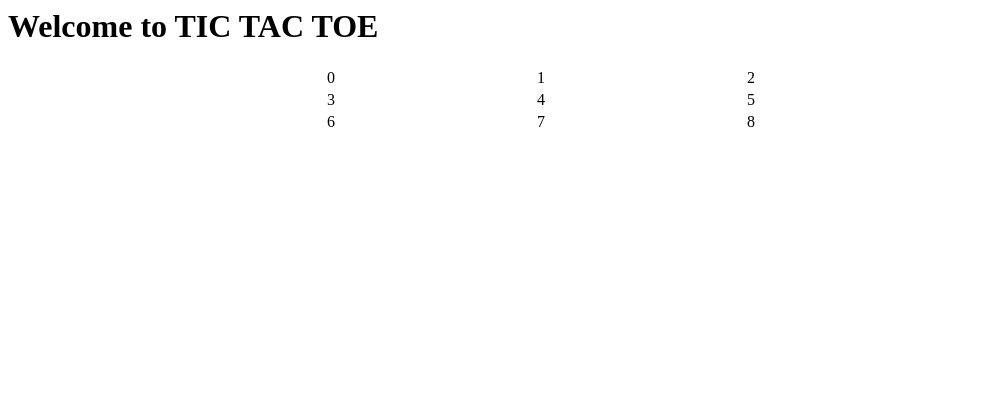
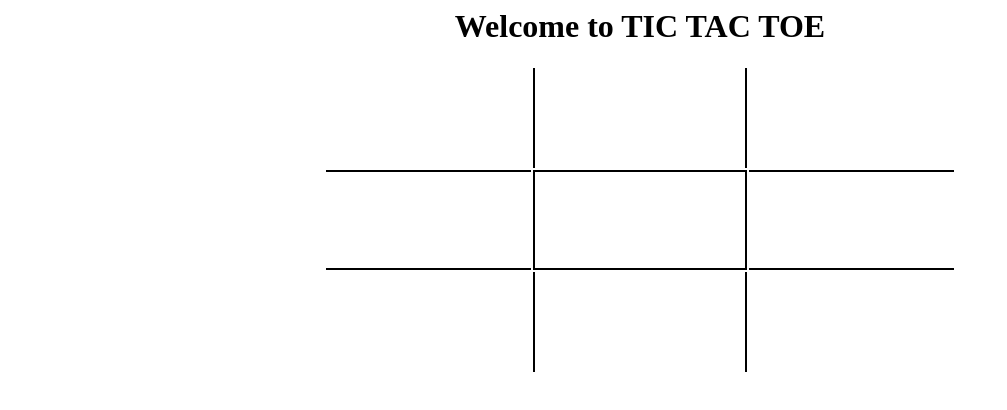
Before and after one commit to zerga9/Tic-Tac-Toe-JS, a website: page index.html in a window 1280 px wide. Shown: the whole page, without its empty margins (0-1007 px from the left). Drawn offline with Linux system fonts and the light colour scheme.

Commit message:
Add style and remove numbers

```diff
--- a/app.js
+++ b/app.js
@@ -1,9 +1,9 @@
 const express = require("express");
-let port = process.env.PORT || 3000;
+let port = process.env.PORT || 9000;
 const app = express();
 
 app.use(express.static(__dirname + "/"));
 
 const server = app.listen(port, function() {
-  console.log("Express server listening on port" + port);
+  console.log("Express server listening on port " + port);
 });
--- a/index.html
+++ b/index.html
@@ -8,25 +8,50 @@
 <script src="src/Player.js"></script>
 <script src="src/Game.js"></script>
 <script src="src/config.js"></script>
+<style media="screen">
+  h1 {
+  text-align: center;
+  }
+  td {
+  width: 100px;
+  height: 100px;
+  }
+  table {
+  font-size: 40px;
+  text-align: center;
+  margin: 5px auto;
+  }
+  .vert {
+  border-left: 2px solid black;
+  border-right: 2px solid black;
+  }
+  .hor {
+  border-top: 2px solid black;
+  border-bottom: 2px solid black;
+  }
+</style>
+</head>
+<body>
+
 
 </head>
 <body>
   <h1>Welcome to TIC TAC TOE</h1>
   <center><table style="width:50%">
   <tr>
-    <td id="0" onclick="game.play(game.currentPlayer, 0)">0</td>
-    <td id="1" onclick="game.play(game.currentPlayer, 1)">1</td>
-    <td id="2" onclick="game.play(game.currentPlayer, 2)">2</td>
+    <td id="0" onclick="game.play(game.currentPlayer, 0)"></td>
+    <td id="1" class="vert" onclick="game.play(game.currentPlayer, 1)"></td>
+    <td id="2" onclick="game.play(game.currentPlayer, 2)"></td>
   </tr>
   <tr>
-    <td id="3" onclick="game.play(game.currentPlayer, 3)">3</td>
-    <td id="4" onclick="game.play(game.currentPlayer, 4)">4</td>
-    <td id="5" onclick="game.play(game.currentPlayer, 5)">5</td>
+    <td id="3" class="hor" onclick="game.play(game.currentPlayer, 3)"></td>
+    <td id="4" class="vert hor" onclick="game.play(game.currentPlayer, 4)"></td>
+    <td id="5" class="hor" onclick="game.play(game.currentPlayer, 5)"></td>
   </tr>
   <tr>
-    <td id="6" onclick="game.play(game.currentPlayer, 6)">6</td>
-    <td id="7" onclick="game.play(game.currentPlayer, 7)">7</td>
-    <td id="8" onclick="game.play(game.currentPlayer, 8)">8</td>
+    <td id="6" onclick="game.play(game.currentPlayer, 6)"></td>
+    <td id="7" class="vert" onclick="game.play(game.currentPlayer, 7)"></td>
+    <td id="8" onclick="game.play(game.currentPlayer, 8)"></td>
   </tr>
 </table>
 </center>
--- a/package.json
+++ b/package.json
@@ -11,7 +11,7 @@
   },
   "devDependencies": {},
   "scripts": {
-    "test": "echo \"Error: no test specified\" && exit 1"
+    "test": "echo \"Error: no test specified\" && exit 1",
     "start": "node app.js"
   },
   "repository": {
```
